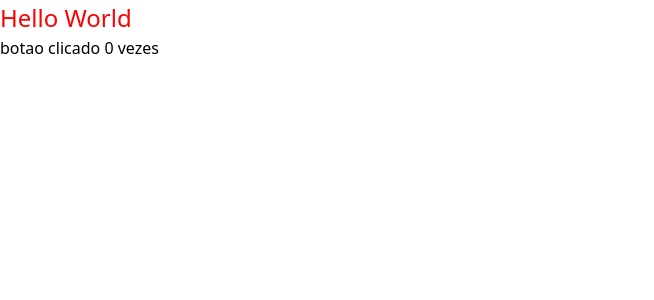
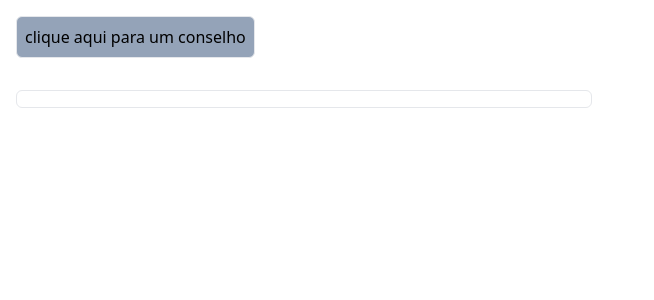
Before and after one commit to jvmatias/Gittestes, a React (Vite) app: page / in a window 1280 px wide. Shown: the top 300 px of the page, without its empty margins (0-654 px from the left). Built offline with nearby package versions, Linux system fonts and the light colour scheme.

Commit message:
teste com api

```diff
--- a/src/App.tsx
+++ b/src/App.tsx
@@ -1,39 +1,27 @@
-import { ReactNode, useState } from "react";
+import { useState } from "react";
 import MyButton from "./componentsPage/button";
 
-type TitleProps = {
-  children: ReactNode;
-  size?: "small" | "large";
-  color?: string;
+type Advice = {
+  advice: string;
 };
 
-const Title = ({ children, size, color }: TitleProps) => {
-  return (
-    <p
-      style={{
-        fontSize: size == `small` ? `1.5rem` : "3rem",
-        color: color,
-      }}
-    >
-      {children}
-    </p>
-  );
-};
+const App: React.FC = () => {
+  const [conselho, setAdvice] = useState<Advice>();
 
-const App = () => {
-  const [count, setCount] = useState<number>(0);
+  const loadAdvice = async () => {
+    const response = await fetch("https://api.adviceslip.com/advice");
+    const data = await response.json();
+    const slip = data.slip;
 
-  const handleClick = () => {
-    setCount(count + 1);
+    setAdvice(slip);
   };
 
   return (
-    <div>
-      <Title size="small" color="red">
-        Hello World
-      </Title>
-
-      <MyButton count={count} onClick={handleClick} />
+    <div id="testeApi">
+      <MyButton onClick={loadAdvice} />
+      <div className="border rounded-md m-4 p-2 max-w-[45%]">
+        <p className="">{conselho?.advice}</p>
+      </div>
     </div>
   );
 };
--- a/src/componentsPage/button.tsx
+++ b/src/componentsPage/button.tsx
@@ -1,9 +1,12 @@
-const MyButton = ({count, onClick} : {count: number, onClick: () => void}) => {
-  return(
-    <button onClick={onClick}>
-      botao clicado {count} vezes
+const MyButton = ({ onClick }: { onClick: () => void }) => {
+  return (
+    <button
+      className="bg-slate-400 border rounded-md p-2 m-4 hover:bg-slate-200 hover:scale-105 cursor-pointer transition ease-in-out delay-200"
+      onClick={onClick}
+    >
+      clique aqui para um conselho
     </button>
-  )
-}
+  );
+};
 
-export default MyButton
+export default MyButton;
```
